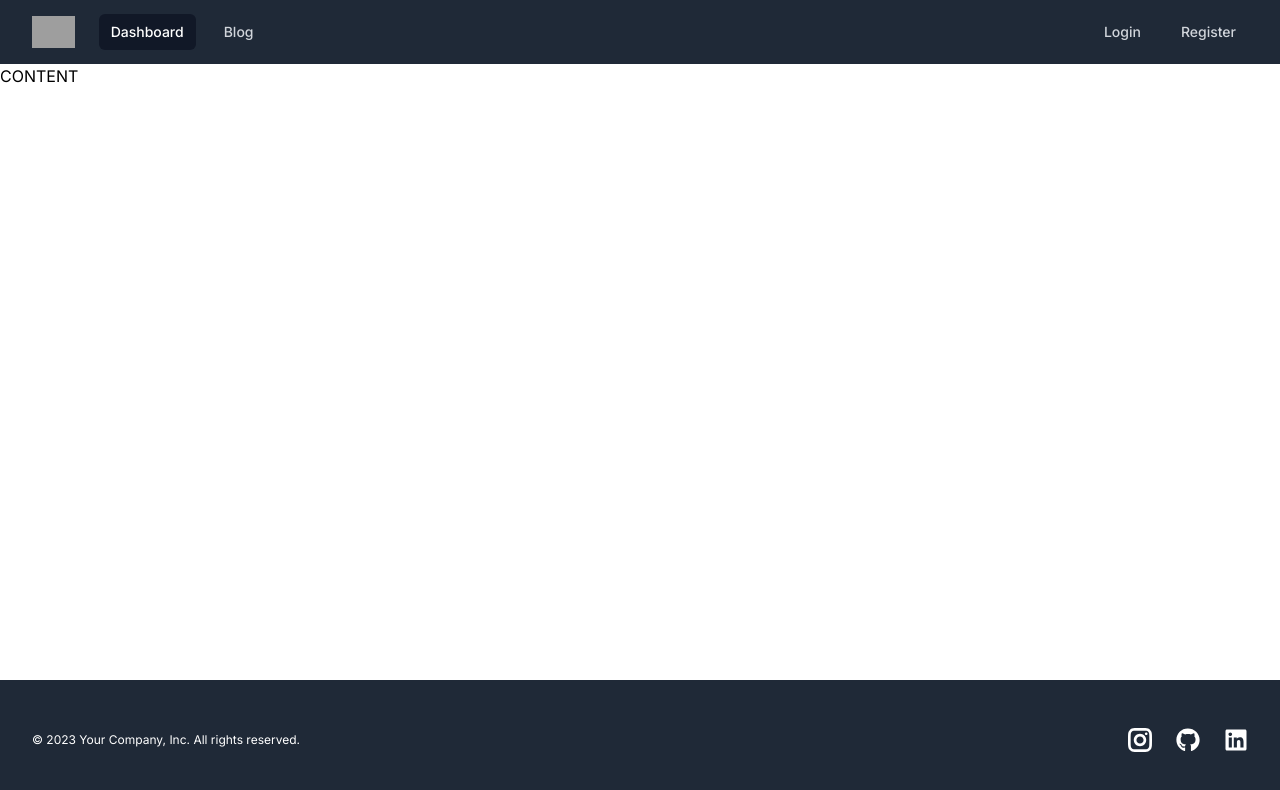
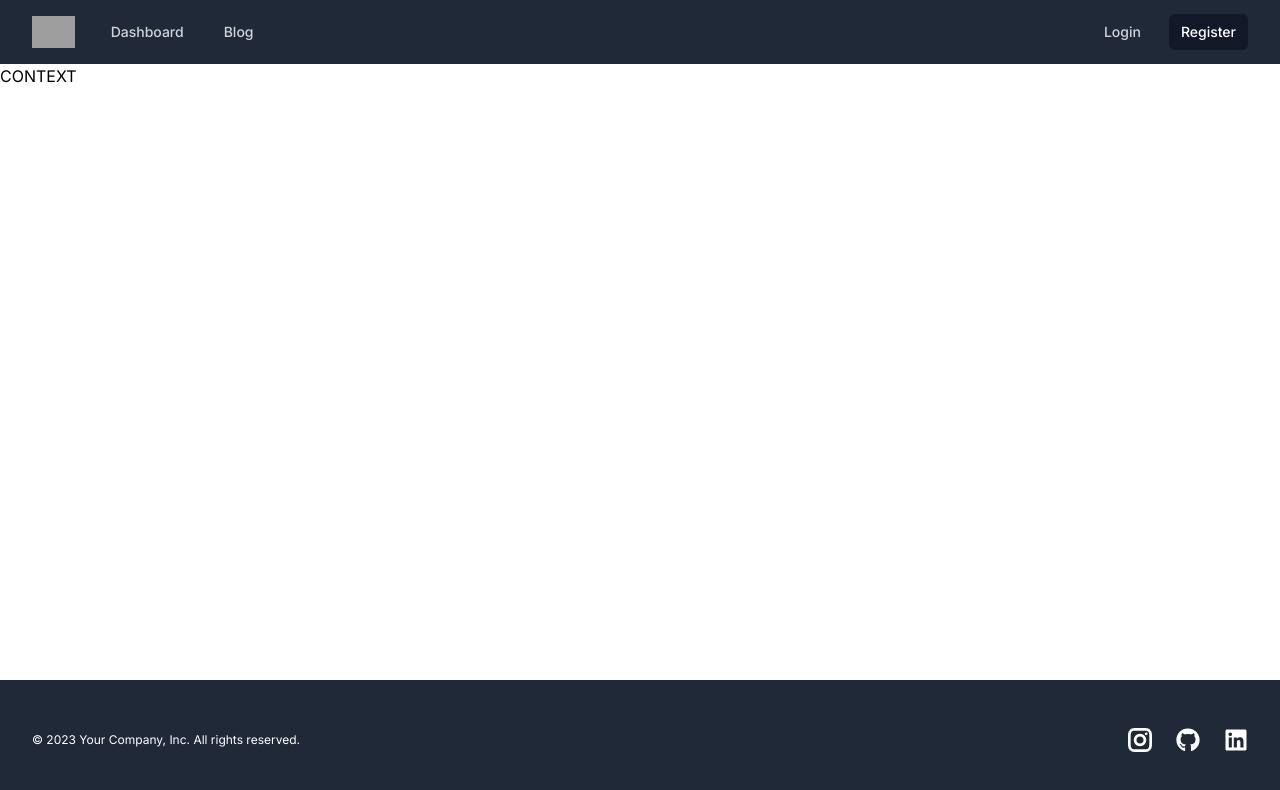
Before and after one commit to RussOakham/nextjs-playground, a Next.js app: page /register in a window 1280 px wide. Shown: the top 790 px of the page. Built offline with nearby package versions, Linux system fonts and the light colour scheme; grey boxes are pictures that could not be loaded.

Commit message:
added Layout global component and active styling for navlinks

```diff
--- /dev/null
+++ b/src/components/layout/Layout.tsx
@@ -0,0 +1,26 @@
+import { ReactNode } from 'react'
+import { Inter } from '@next/font/google'
+
+import MainNavigation from '@/components/layout/navigation/MainNavigation'
+import Footer from '@/components/layout/footer/Footer'
+
+const inter = Inter({
+    subsets: ['latin'],
+    variable: '--font-inter',
+})
+
+type PropTypes = {
+    children: ReactNode
+}
+
+const Layout = ({ children }: PropTypes) => {
+    return (
+        <>
+            <MainNavigation className={`${inter.variable} font-sans`} />
+            <main className={`${inter.variable} font-sans`}>{children}</main>
+            <Footer className={`${inter.variable} font-sans`} />
+        </>
+    )
+}
+
+export default Layout
--- a/src/components/layout/navigation/MainNavigation.tsx
+++ b/src/components/layout/navigation/MainNavigation.tsx
@@ -10,13 +10,13 @@ import MobileHamburger from './mobile/MobileHamburger'
 import MobileMenuNav from './mobile/MobileMenuNav'
 
 const navigation = [
-    { name: 'Dashboard', href: '#', current: true },
+    { name: 'Dashboard', href: '/', current: true },
     { name: 'Blog', href: '/blog', current: false },
 ]
 
 const authLinks = [
     { name: 'Login', href: '/login', current: false },
-    { name: 'Register', href: '/register', current: false },
+    { name: 'Register', href: '/register', current: true },
 ]
 
 type PropTypes = {
--- a/src/components/layout/navigation/desktop/NavLink.tsx
+++ b/src/components/layout/navigation/desktop/NavLink.tsx
@@ -1,6 +1,5 @@
 import Link from 'next/link'
-
-import tailwindClassNames from '@/helpers/tailwindClassNames'
+import { useRouter } from 'next/router'
 
 type PropTypes = {
     item: {
@@ -11,16 +10,17 @@ type PropTypes = {
 }
 
 const NavLink = ({ item }: PropTypes) => {
+    const router = useRouter()
+
     return (
         <Link
             key={item.name}
             href={item.href}
-            className={tailwindClassNames(
-                item.current
+            className={`${
+                router.pathname === item.href
                     ? 'bg-gray-900 text-white'
-                    : 'text-gray-300 hover:bg-gray-700 hover:text-white',
-                'px-3 py-2 rounded-md text-sm font-medium'
-            )}
+                    : 'text-gray-300 hover:bg-gray-700 hover:text-white'
+            } px-3 py-2 rounded-md text-sm font-medium`}
             aria-current={item.current ? 'page' : undefined}
         >
             {item.name}
--- a/src/pages/_app.tsx
+++ b/src/pages/_app.tsx
@@ -1,8 +1,14 @@
+import Layout from '@/components/layout/Layout'
+
 import '@/styles/globals.css'
 import type { AppProps } from 'next/app'
 
 const App = ({ Component, pageProps }: AppProps) => {
-    return <Component {...pageProps} />
+    return (
+        <Layout>
+            <Component {...pageProps} />
+        </Layout>
+    )
 }
 
 export default App
--- a/src/pages/index.tsx
+++ b/src/pages/index.tsx
@@ -1,13 +1,4 @@
 import Head from 'next/head'
-import { Inter } from '@next/font/google'
-
-import MainNavigation from '@/components/layout/navigation/MainNavigation'
-import Footer from '@/components/layout/footer/Footer'
-
-const inter = Inter({
-    subsets: ['latin'],
-    variable: '--font-inter',
-})
 
 const Home = () => {
     return (
@@ -24,9 +15,7 @@ const Home = () => {
                 />
                 <link rel="icon" href="/favicon.ico" />
             </Head>
-            <MainNavigation className={`${inter.variable} font-sans`} />
-            <main className={`${inter.variable} font-sans`}>CONTENT</main>
-            <Footer className={`${inter.variable} font-sans`} />
+            CONTENT
         </>
     )
 }
--- a/src/pages/register/index.jsx
+++ b/src/pages/register/index.jsx
@@ -1,13 +1,4 @@
 import Head from 'next/head'
-import { Inter } from '@next/font/google'
-
-import MainNavigation from '@/components/layout/navigation/MainNavigation'
-import Footer from '@/components/layout/footer/Footer'
-
-const inter = Inter({
-    subsets: ['latin'],
-    variable: '--font-inter',
-})
 
 const Register = () => {
     return (
@@ -24,9 +15,7 @@ const Register = () => {
                 />
                 <link rel="icon" href="/favicon.ico" />
             </Head>
-            <MainNavigation className={`${inter.variable} font-sans`} />
-            <main className={`${inter.variable} font-sans`}>CONTENT</main>
-            <Footer className={`${inter.variable} font-sans`} />
+            CONTEXT
         </>
     )
 }
```
